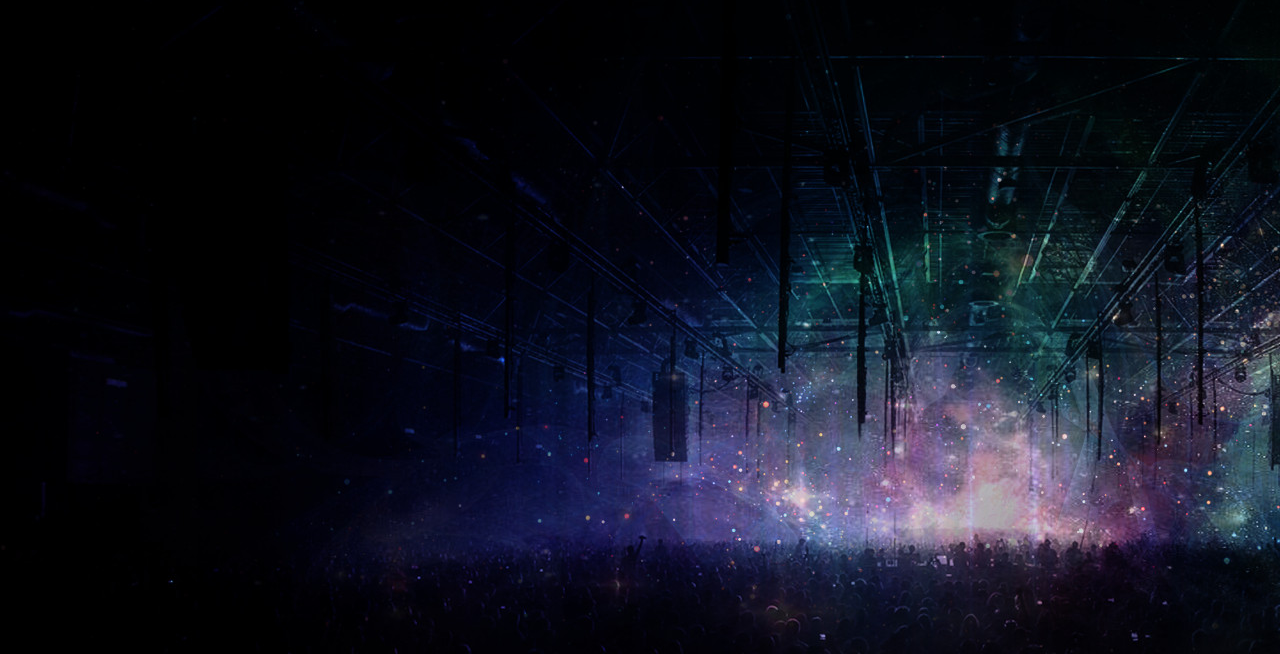
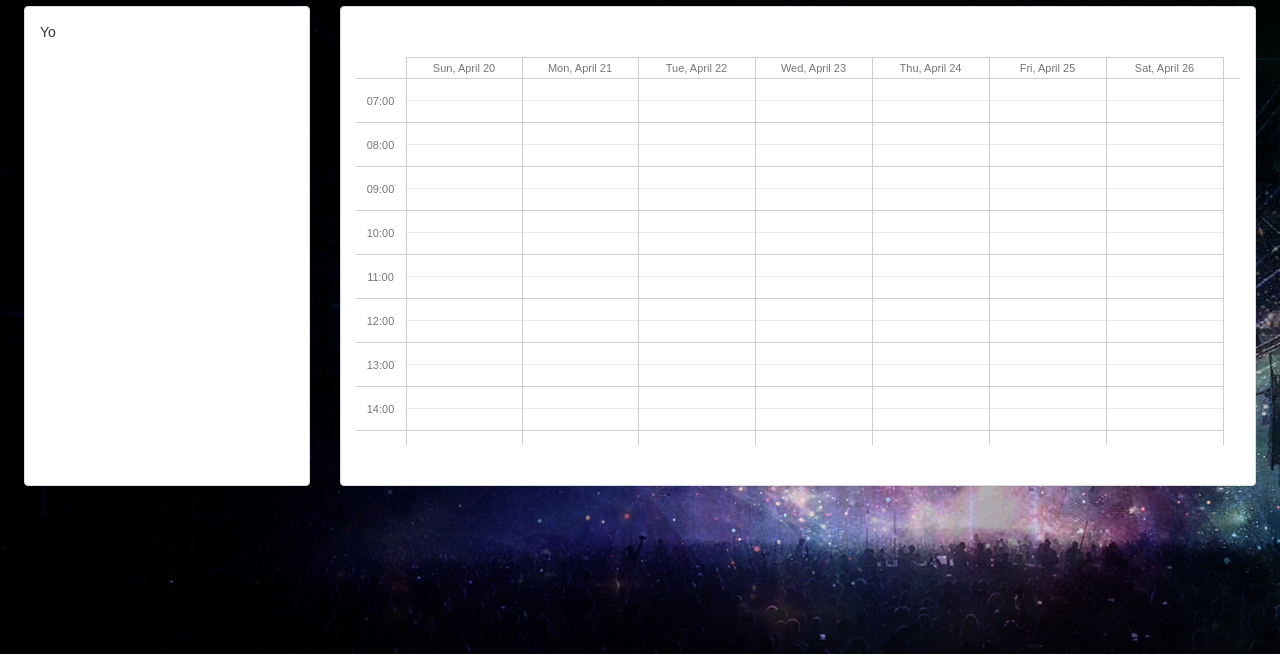
Before and after one commit to thomasythuang/CourseDJ, a website: page public/views/index.html in a window 1280 px wide. Shown: the part 146-800 px from the top of the page. Drawn offline with Linux system fonts and the light colour scheme; a web font is replaced by a local one.

Commit message:
get calendar working lolz

```diff
--- a/public/css/main.css
+++ b/public/css/main.css
@@ -1,7 +1,7 @@
 /* //// GLOBAL //// */
 html, body{
   margin: 0;
-  padding: 0;
+  padding: 0 1em 0 1em;
   height: 100%;
 }
 
@@ -24,4 +24,24 @@ body{
   font-size: 4em;
 }
 
+/* //// MAIN BODY //// */
+#body{
+  height: 60%;
+}
+#form, #cal{
+  height: 100%;
+}
+.panel-full{
+  height: 100%;
+}
+
 /* //// CALENDAR //// */
+.dhx_cal_container{
+  height: 100%;
+}
+.dhx_cal_navline{
+  display: none;
+}
+.dhx_cal_header, .dhx_cal_data{
+  margin-top: -25px;
+}
--- a/public/js/calendar.js
+++ b/public/js/calendar.js
@@ -1,5 +1,9 @@
 $(document).ready(function(){
-	scheduler.init('scheduler_here', new Date(),"week");
-
+    scheduler.config.first_hour = 7;
+    scheduler.config.last_hour = 24;
+    scheduler.config.start_on_monday = false;
+    scheduler.config.dblclick_create = false;
+    scheduler.config.mark_now = true;
+    scheduler.init('scheduler_here', new Date('4/20/2014'), "week"); //Set for 1st week of qtr here
 
 });
--- a/public/views/index.html
+++ b/public/views/index.html
@@ -19,10 +19,27 @@
 
 <!-- load user data into angular controller -->
 <body ng-controller="mainController">
-	<div id="content">
-		<main-navbar></main-navbar>
-		<div class="centered">
-			<div ng-view></div>
+	<main-navbar></main-navbar>
+	<div class="row" id="body">
+		<div class="col-sm-4 col-lg-3" id="form">
+			<div class="panel panel-default panel-full">
+				<div class="panel-body">
+					Yo
+				</div>
+			</div>
+		</div>
+		<div class="col-sm-8 col-lg-9" id="cal">
+			<div class="panel panel-default panel-full">
+				<div class="panel-body panel-full">
+					<div id="scheduler_here" class="dhx_cal_container">
+	          <div class="dhx_cal_navline">
+	              <div class="dhx_cal_date"></div>
+	          </div>
+	          <div class="dhx_cal_header"></div>
+	          <div class="dhx_cal_data"></div>
+	        </div>
+				</div>
+			</div>
 		</div>
 	</div>
 	<!--
@@ -46,8 +63,8 @@
 <script src="/resources/angular-route.js"></script>
 <script src="/js/filters/truncate.js"></script>
 <script src="/resources/calendar-codebase/dhtmlxscheduler.js" type="text/javascript"></script>
-<link rel="stylesheet" href="/resources/calendar-codebase/dhtmlxscheduler.css" type="text/css">
-<link rel="stylesheet" href="/resources/calendar-codebase/dhtmlxscheduler_flat.css" type="text/css">
+<link rel="stylesheet" href="/resources/calendar-codebase/dhtmlxscheduler.css" type="text/css"> <!--
+<link rel="stylesheet" href="/resources/calendar-codebase/dhtmlxscheduler_flat.css" type="text/css"> -->
 
 <!-- Angular Custom Components -->
 <script src="/js/coreModule.js"></script>
```
Also changed, not shown: public/views/main.html (+3 -9 lines).
